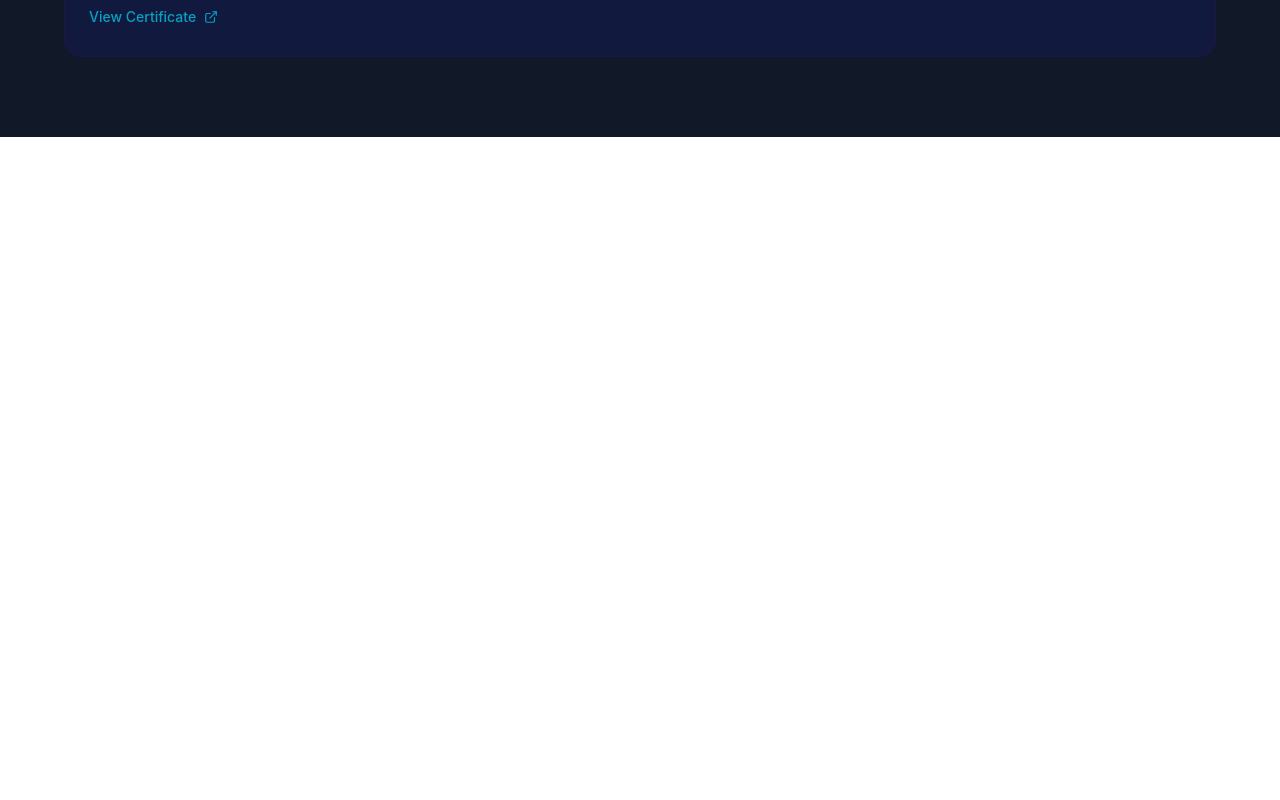
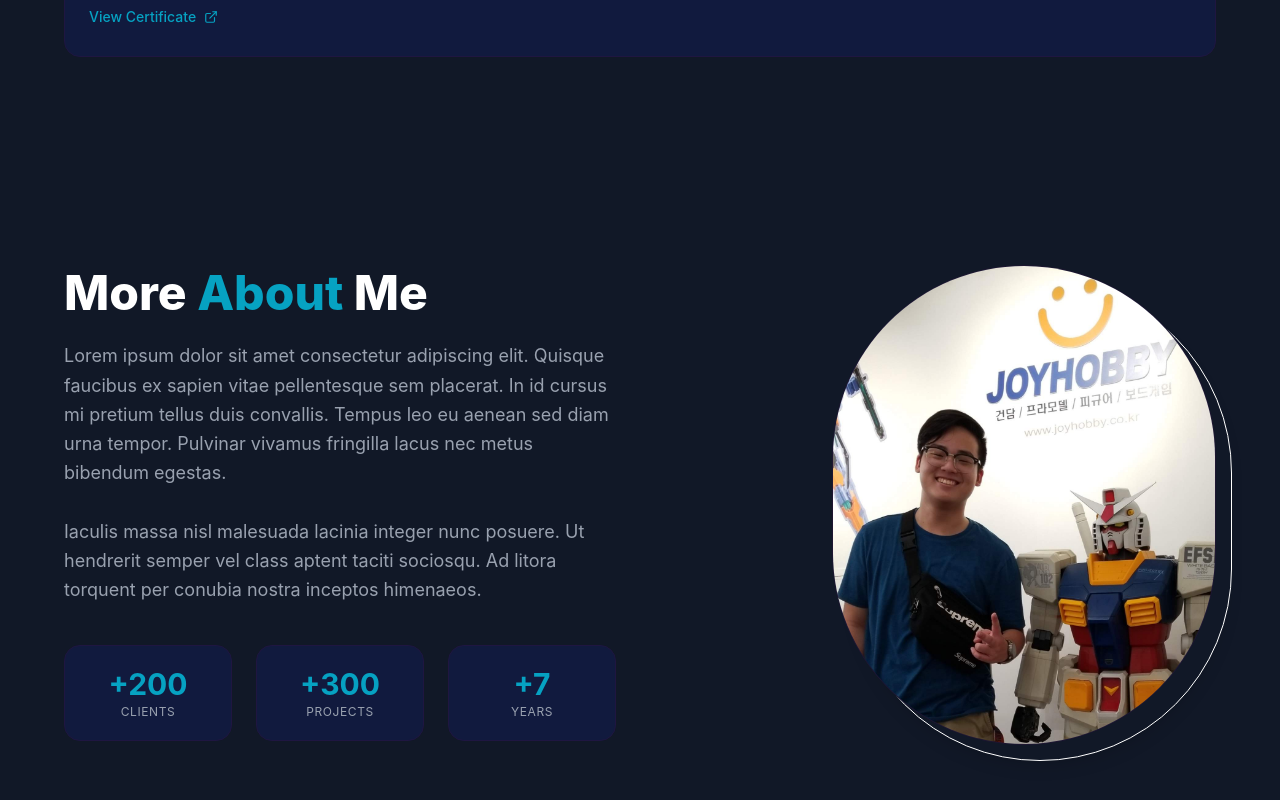
Before and after one commit to sangki810/React_Portfolio_V2, a React (Vite) app: page / in a window 1280 px wide. Shown: the part 1690-2490 px from the top of the page. Before the commit the page ends 1827 px from the top, so only its background shows below. Built offline with nearby package versions, Linux system fonts and the light colour scheme.

Commit message:
added aboutsection

```diff
--- a/src/App.jsx
+++ b/src/App.jsx
@@ -5,6 +5,7 @@ import Header from './components/Header'
 import HeroSection from './components/HeroSection'
 import Education from './components/Education'
 import Certificates from './components/Certificates'
+import AboutSection from './components/AboutSection'
 
 const app = () => {
   useEffect(() => {
@@ -20,6 +21,7 @@ const app = () => {
       <HeroSection />
       <Education />
       <Certificates />
+      <AboutSection />
     </div>
   )
 }
--- /dev/null
+++ b/src/components/AboutSection.jsx
@@ -0,0 +1,59 @@
+import React from 'react';
+import about from '../assets/about.jpg';
+
+const AboutSection = () => {
+    return (
+        <section className='text-white mt-16 relative overflow-hidden' id='about'>
+            <div className='max-w-7xl mx-auto px-4 md:grid md:grid-cols-2 gap-12
+                items-center py-16 xl:px-16 relative z-10'>
+                <div data-aos='fade-right'>
+                    <h2 className='text-4xl md:text-5xl font-extrabold
+                        text-white mb-6'>
+                        More <span className='text-primary'>About</span> Me
+                    </h2>
+                    <p className='text-gray-400 text-base lg:text-lg mb-10 leading-relaxed'>
+                        Lorem ipsum dolor sit amet consectetur adipiscing elit. Quisque faucibus
+                        ex sapien vitae pellentesque sem placerat. In id cursus mi pretium tellus
+                        duis convallis. Tempus leo eu aenean sed diam urna tempor. Pulvinar vivamus
+                        fringilla lacus nec metus bibendum egestas.
+                        <br /><br />
+                        Iaculis massa nisl malesuada lacinia integer nunc posuere. Ut hendrerit
+                        semper vel class aptent taciti sociosqu. Ad litora torquent per conubia
+                        nostra inceptos himenaeos.
+                    </p>
+                    <div className='grid grid-cols-3 gap-6 max-w-xl'>
+                        <div className='text-center rounded-2xl bg-[#111a3e] border border-[#1f1641] p-5
+                            transition-all duration-300 hover:border-primary/50'>
+                            <h3 className='text-primary font-bold text-2xl md:text-3xl'>+200</h3>
+                            <p className='text-xs text-gray-400 uppercase tracking-wider mt-0.5'>Clients</p>
+                        </div>
+                        <div className='text-center rounded-2xl bg-[#111a3e] border border-[#1f1641] p-5
+                            transition-all duration-300 hover:border-primary/50'>
+                            <h3 className='text-primary font-bold text-2xl md:text-3xl'>+300</h3>
+                            <p className='text-xs text-gray-400 uppercase tracking-wider mt-0.5'>Projects</p>
+                        </div>
+                        <div className='text-center rounded-2xl bg-[#111a3e] border border-[#1f1641] p-5
+                            transition-all duration-300 hover:border-primary/50'>
+                            <h3 className='text-primary font-bold text-2xl md:text-3xl'>+7</h3>
+                            <p className='text-xs text-gray-400 uppercase tracking-wider mt-0.5'>Years</p>
+                        </div>
+                    </div>
+                </div>
+                <div className='mt-16 md:mt-0 flex justify-center lg:justify-end relative' data-aos='fade-left'>
+                    <div className='relative w-64 h-64 md:w-96 md:h-120'>
+                        <div className='absolute inset-0 z-0 rounded-full shadow-lg border border-primary
+                            translate-x-4 translate-y-4'>
+                        </div>
+                        <div className='relative z-10 w-full h-full bg-[#111a3e] rounded-full overflow-hidden border
+                            border-[#1f1631]'>
+                            <img src={about} alt="about" classnName='w-full h-full object-cover transtion-transform
+                                duration-500 hover:scale-110'/>
+                        </div>
+                    </div>
+                </div>
+            </div>
+        </section>
+    );
+};
+
+export default AboutSection;
--- a/src/components/Education.jsx
+++ b/src/components/Education.jsx
@@ -28,7 +28,7 @@ const Education = () => {
                         Learning Path
                     </p>
                     <h2 className='text-4xl md:text-5xl font-extrabold text-white'>
-                        Education
+                        Education.
                     </h2>
                 </div>
                 <div className='flex flex-col lg:flex-row items-center gap-16'>
--- a/src/components/Header.jsx
+++ b/src/components/Header.jsx
@@ -40,7 +40,7 @@ const Header = () => {
                 <button
                     onClick={() => scrollToSection('#contact')}
                     className='bg-primary hover:bg-primary/90 text-white px-6 py-2.5 rounded-lg text-base
-                    font-semibold transition-call'>
+                    font-semibold transition-all'>
                         Contact Me
                 </button>
             </nav>
```
Also changed, not shown: src/assets/about.jpg (added).
